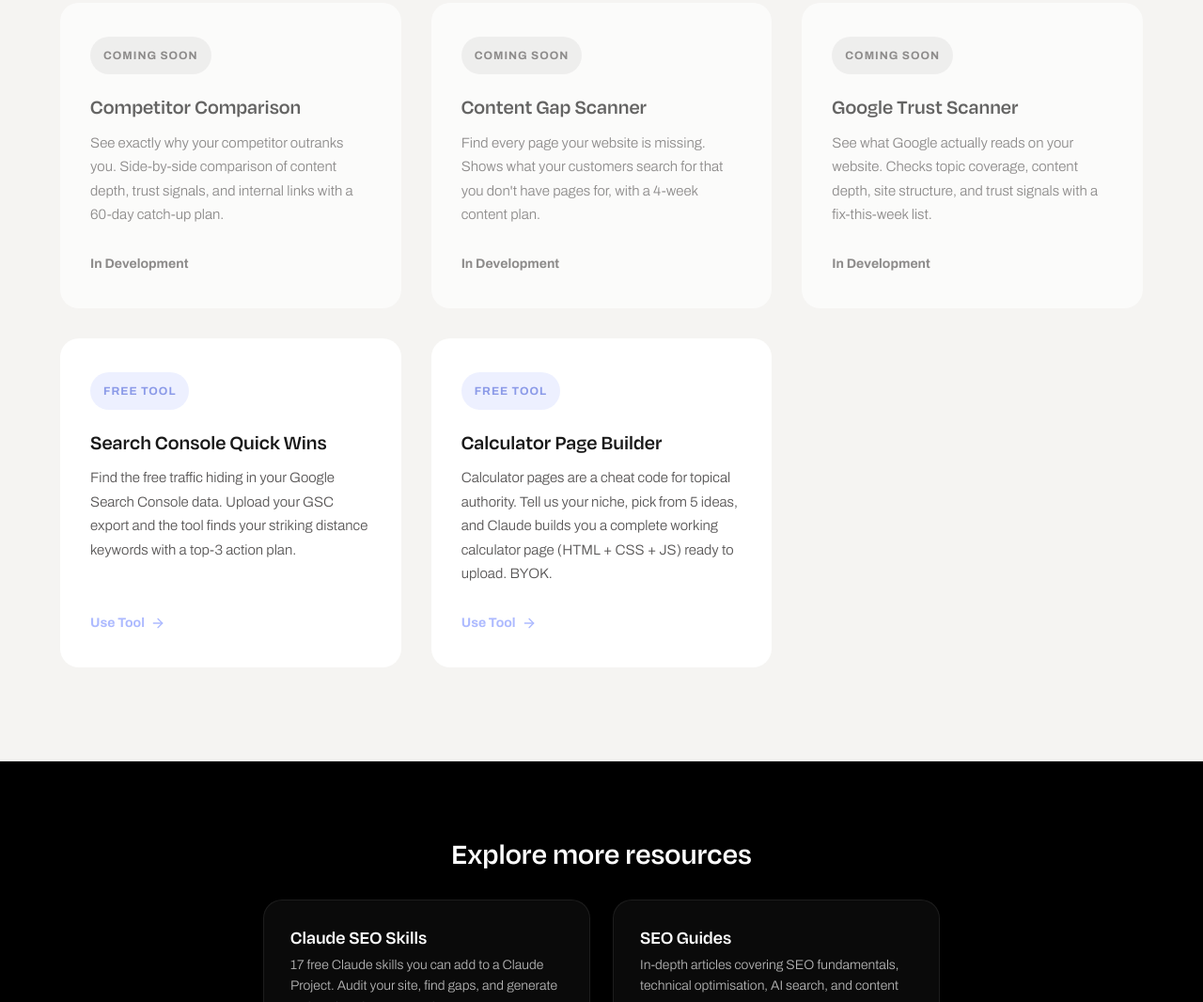
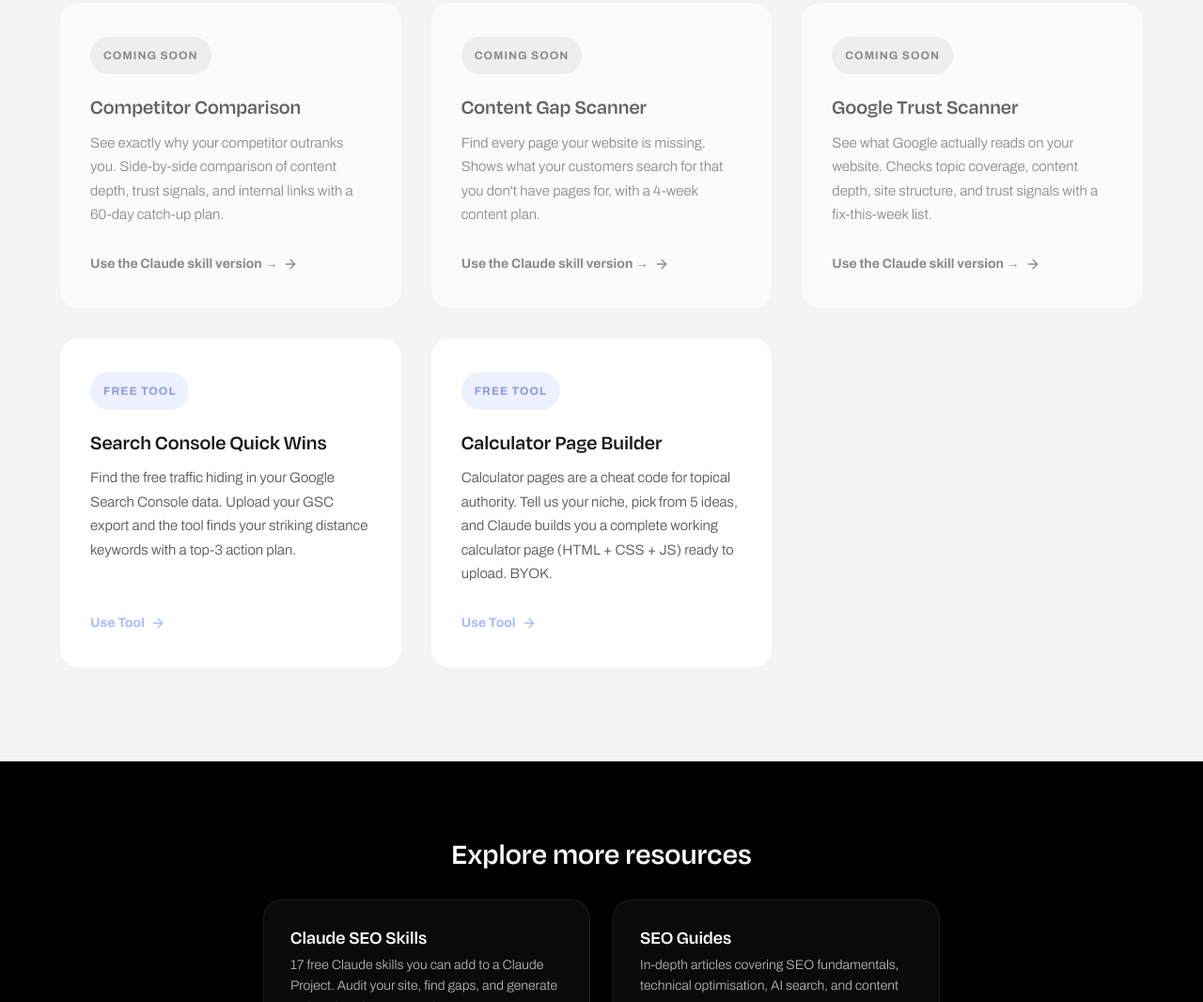
Before and after one commit to StudioHawk/hawkacademy-static, a plain HTML site: page seo-tools.html in a window 1280 px wide. Shown: the part 1272-2338 px from the top of the page at 94% size. Drawn offline with Linux system fonts and the light colour scheme.

Commit message:
Add escape hatch to all tools — link to free Claude skill alternative

```diff
--- a/seo-tools.html
+++ b/seo-tools.html
@@ -165,21 +165,21 @@
           <span class="resource-card__tag coming-soon-tag">Coming Soon</span>
           <h3 class="resource-card__title">Competitor Comparison</h3>
           <p class="resource-card__desc">See exactly why your competitor outranks you. Side-by-side comparison of content depth, trust signals, and internal links with a 60-day catch-up plan.</p>
-          <span class="resource-card__soon-label">In Development</span>
+          <a href="claude-seo-skills/competitor-gap.html" class="resource-card__link" style="color:var(--color-body-text);">Use the Claude skill version → <svg viewBox="0 0 24 24" fill="none" stroke="currentColor" stroke-width="2" stroke-linecap="round" stroke-linejoin="round"><line x1="5" y1="12" x2="19" y2="12"/><polyline points="12 5 19 12 12 19"/></svg></a>
         </div>
 
         <div class="resource-card coming-soon">
           <span class="resource-card__tag coming-soon-tag">Coming Soon</span>
           <h3 class="resource-card__title">Content Gap Scanner</h3>
           <p class="resource-card__desc">Find every page your website is missing. Shows what your customers search for that you don't have pages for, with a 4-week content plan.</p>
-          <span class="resource-card__soon-label">In Development</span>
+          <a href="claude-seo-skills/website-gap.html" class="resource-card__link" style="color:var(--color-body-text);">Use the Claude skill version → <svg viewBox="0 0 24 24" fill="none" stroke="currentColor" stroke-width="2" stroke-linecap="round" stroke-linejoin="round"><line x1="5" y1="12" x2="19" y2="12"/><polyline points="12 5 19 12 12 19"/></svg></a>
         </div>
 
         <div class="resource-card coming-soon">
           <span class="resource-card__tag coming-soon-tag">Coming Soon</span>
           <h3 class="resource-card__title">Google Trust Scanner</h3>
           <p class="resource-card__desc">See what Google actually reads on your website. Checks topic coverage, content depth, site structure, and trust signals with a fix-this-week list.</p>
-          <span class="resource-card__soon-label">In Development</span>
+          <a href="claude-seo-skills/google-trust.html" class="resource-card__link" style="color:var(--color-body-text);">Use the Claude skill version → <svg viewBox="0 0 24 24" fill="none" stroke="currentColor" stroke-width="2" stroke-linecap="round" stroke-linejoin="round"><line x1="5" y1="12" x2="19" y2="12"/><polyline points="12 5 19 12 12 19"/></svg></a>
         </div>
 
         <div class="resource-card">
```
Also changed, not shown: seo-tools/ad-spend-calculator.html (+1 -0 lines), seo-tools/gsc-quick-wins.html (+1 -0 lines).
